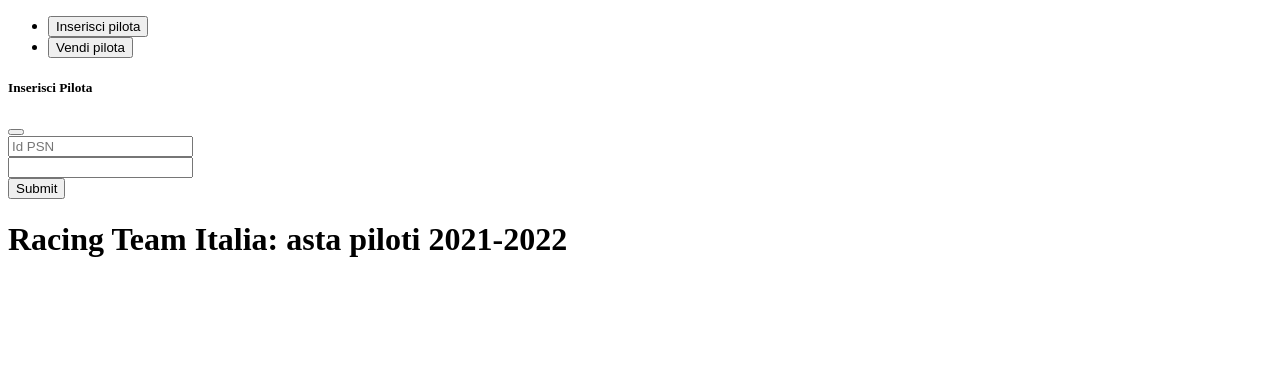
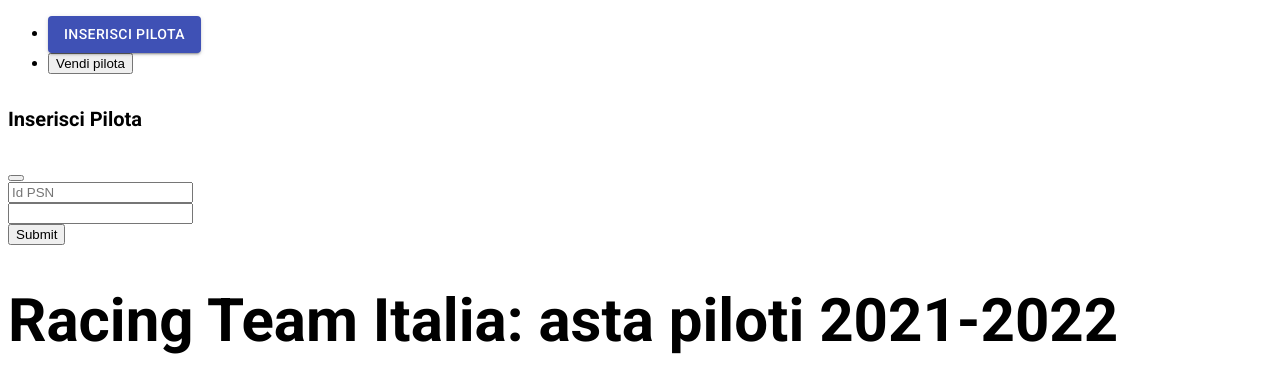
Before and after one commit to mattiatoselli/rti_asta, a React (Create React App) app in the folder client/: page / in a window 1280 px wide. Shown: the top 392 px of the page. Built offline with nearby package versions, Linux system fonts and the light colour scheme.

Commit message:
add global scss variables

```diff
--- a/client/src/App.scss
+++ b/client/src/App.scss
@@ -0,0 +1,53 @@
+@import url('https://fonts.googleapis.com/css?family=Roboto:300,400,500,700&display=swap');
+
+$roboto_font: 'Roboto', sans-serif;
+
+$h1: 60px;
+$h2: 50px;
+$h3: 40px;
+$h4: 30px;
+$h5: 20px;
+$h6: 10px;
+$p: 16px;
+
+h1 {
+	font-family: $roboto_font;
+	text-rendering: optimizeLegibility;
+	font-size: $h1;
+}
+
+h2 {
+	font-family: $roboto_font;
+	text-rendering: optimizeLegibility;
+	font-size: $h2;
+}
+
+h3 {
+	font-family: $roboto_font;
+	text-rendering: optimizeLegibility;
+	font-size: $h3;
+}
+
+h4 {
+	font-family: $roboto_font;
+	text-rendering: optimizeLegibility;
+	font-size: $h4;
+}
+
+h5 {
+	font-family: $roboto_font;
+	text-rendering: optimizeLegibility;
+	font-size: $h5;
+}
+
+h6 {
+	font-family: $roboto_font;
+	text-rendering: optimizeLegibility;
+	font-size: $h6;
+}
+
+p {
+	font-family: $roboto_font;
+	text-rendering: optimizeLegibility;
+	font-size: $p;
+}
--- a/client/src/components/Navbar.tsx
+++ b/client/src/components/Navbar.tsx
@@ -1,7 +1,11 @@
 
+import { Button } from '@material-ui/core';
 import React from 'react';
 
 export const Navbar = () => {
+
+
+
   return (
     <div>
       <nav className="navbar navbar-expand-lg navbar-dark bg-danger">
@@ -9,7 +13,7 @@ export const Navbar = () => {
           <div className="collapse navbar-collapse" id="navbarNav">
             <ul className="navbar-nav">
               <li className="nav-item">
-                <button className="btn btn-danger nav link active button" data-bs-toggle="modal" data-bs-target="#exampleModal">Inserisci pilota</button>
+                <Button variant="contained" color="primary" onClick={() => {console.log('foo');}}>Inserisci pilota</Button>
               </li>
               <li className="nav-item">
                 <button className="btn btn-danger nav link active button" data-bs-toggle="modal" data-bs-target="#exampleModal">Vendi pilota</button>
```
